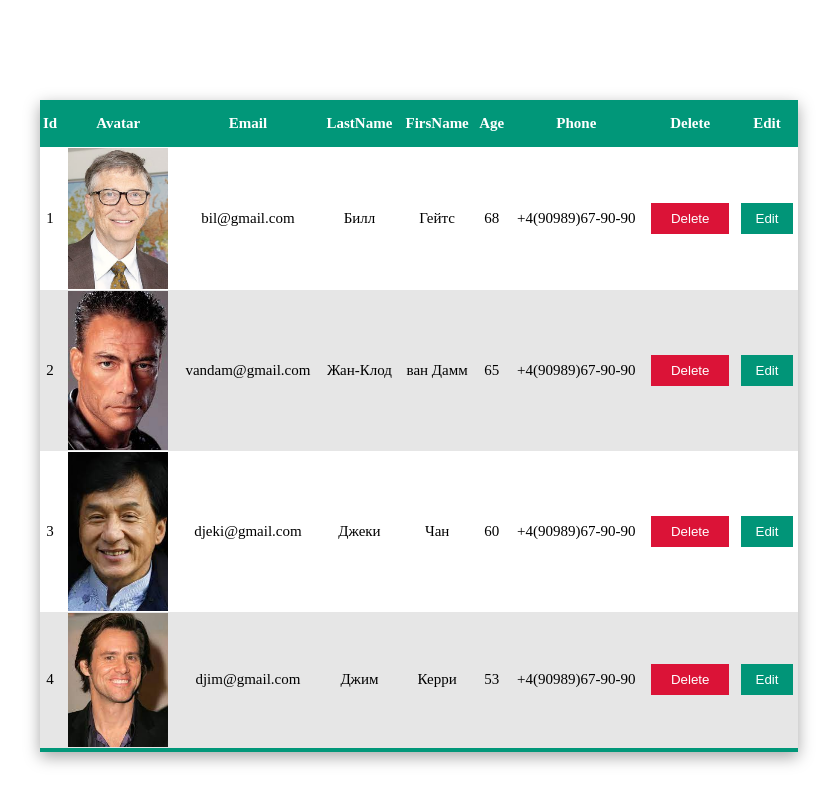
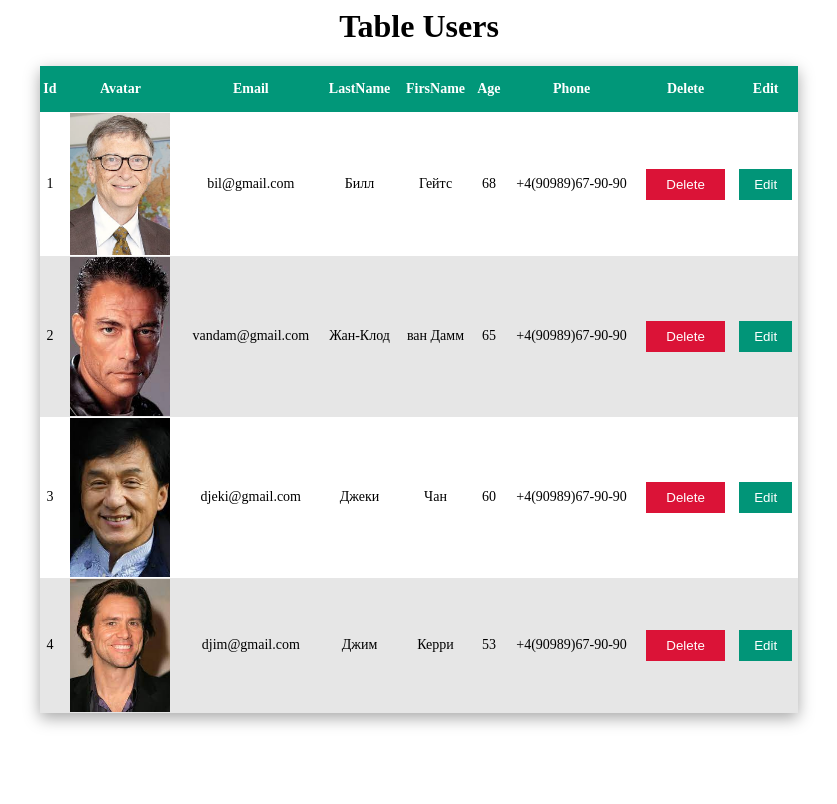
Before and after one commit to virkann/todo-home-class, a plain HTML site: page index.html in a window 1280 px wide. Shown: the whole page, without its empty margins (221-1058 px from the left). Drawn offline with Linux system fonts and the light colour scheme.

Commit message:
add in fail index.html

```diff
--- a/index.html
+++ b/index.html
@@ -7,7 +7,9 @@
     <link rel="stylesheet" href="/style.css" />
   </head>
   <body>
-
+    <div class="user">
+       <h1>Table Users</h1>
+    </div>
     <table>
       <tr>
         <th>Id</th>
--- a/style.css
+++ b/style.css
@@ -1,10 +1,17 @@
+
+
+.user{
+  width: 50%;
+  margin: auto;
+  text-align: center;
+}
 table {
   width: 60%;
-  margin: 100px auto;
-  font-size: 15px;
+  margin: 0px auto;
+  font-size: 14px;
   border-collapse: collapse;
   box-shadow: rgba(0, 0, 0, 0.35) 0px 5px 15px;
-  border-bottom: 4px solid #019779;
+
 }
 tr:first-child {
   background-color: #019779;
```
